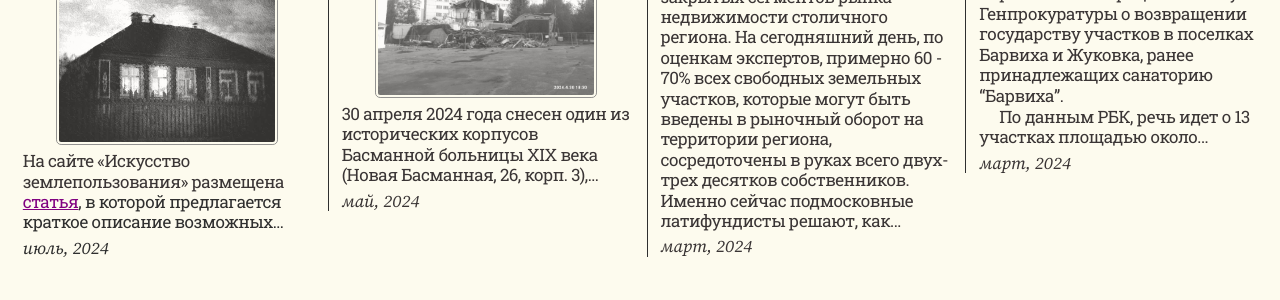
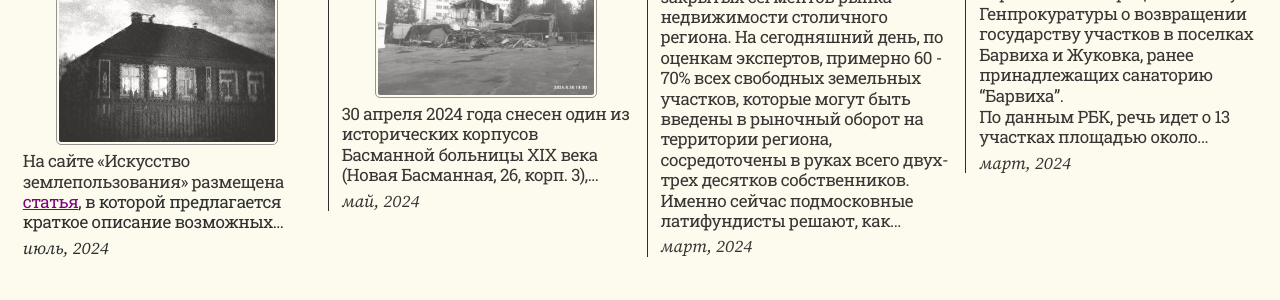
Before and after one commit to SergSi/land-use-art, a Jekyll site: the page built from index.md, in a window 1280 px wide. Shown: the part 667-967 px from the top of the page. Built offline with Jekyll 4.4.1, drawn with Linux system fonts in a browser that asks for light colours; some web fonts are replaced.

Commit message:
Update style.css

```diff
--- a/assets/css/style.css
+++ b/assets/css/style.css
@@ -160,9 +160,7 @@ p{
   margin-bottom: 1.5rem;
 }
 
-p {text-indent: 0rem;
-  margin-bottom: 0.1rem;}
-  p+p {text-indent: 2rem;}
+
 
 p::selection{
   background: lightgrey;
```
